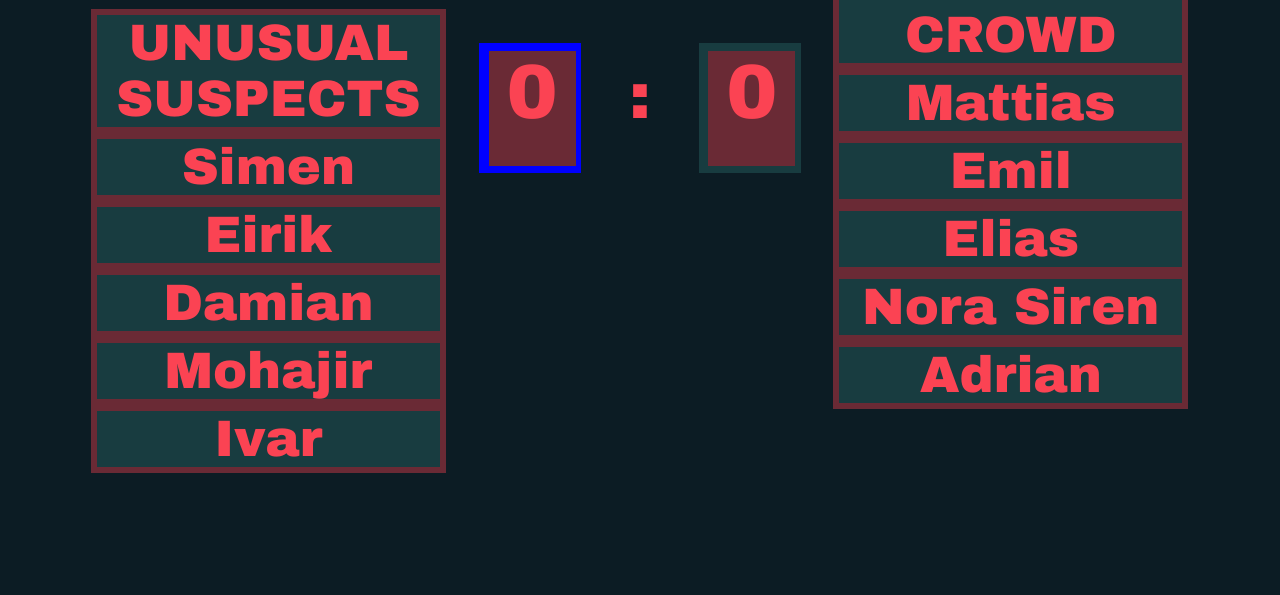
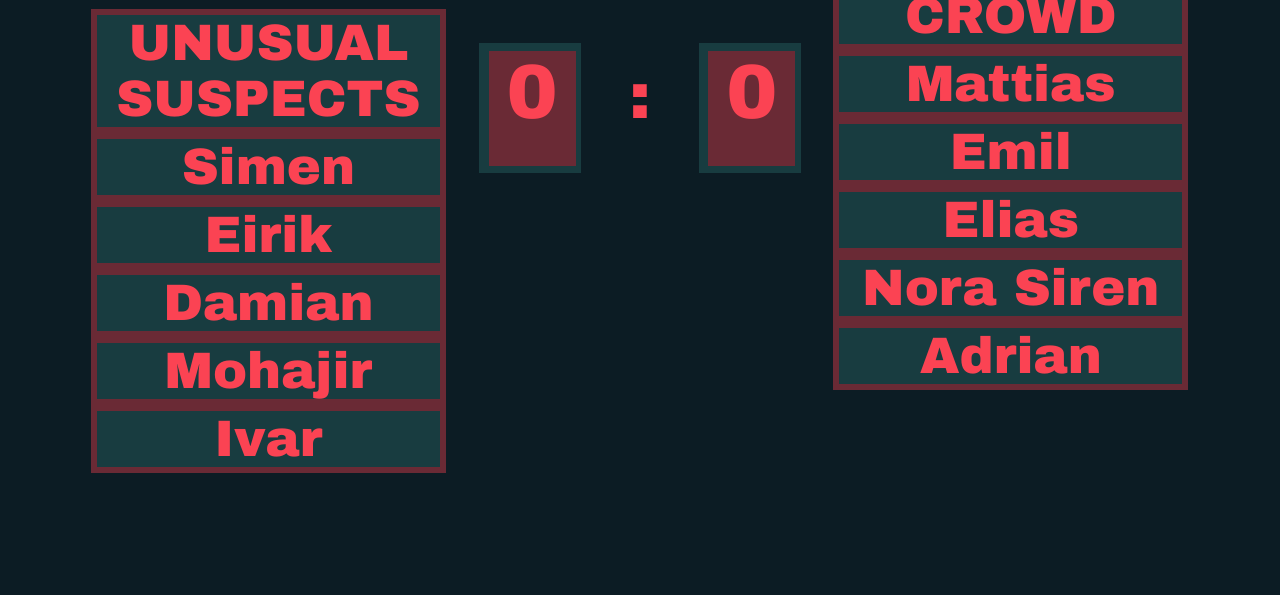
Before and after one commit to LeonHalg/scoreboardYFF, a plain HTML site: page index.html in a window 1280 px wide. Shown: the part 205-800 px from the top of the page. Drawn offline with Linux system fonts and the light colour scheme.

Commit message:
change of color from blue to a type of dark green and margin update

```diff
--- a/style.css
+++ b/style.css
@@ -34,7 +34,7 @@ h1{
 #boks1{
     height: 130px;
     text-align: center;
-    background-color: blue;
+    background-color: #183c40;
     width: 8vw;
 }
 
@@ -103,5 +103,5 @@ h1{
 #table2{
     width: 35%;
     margin-left: 58%;
-    margin-top: -41.5%;
+    margin-top: -43%;
 }
```
